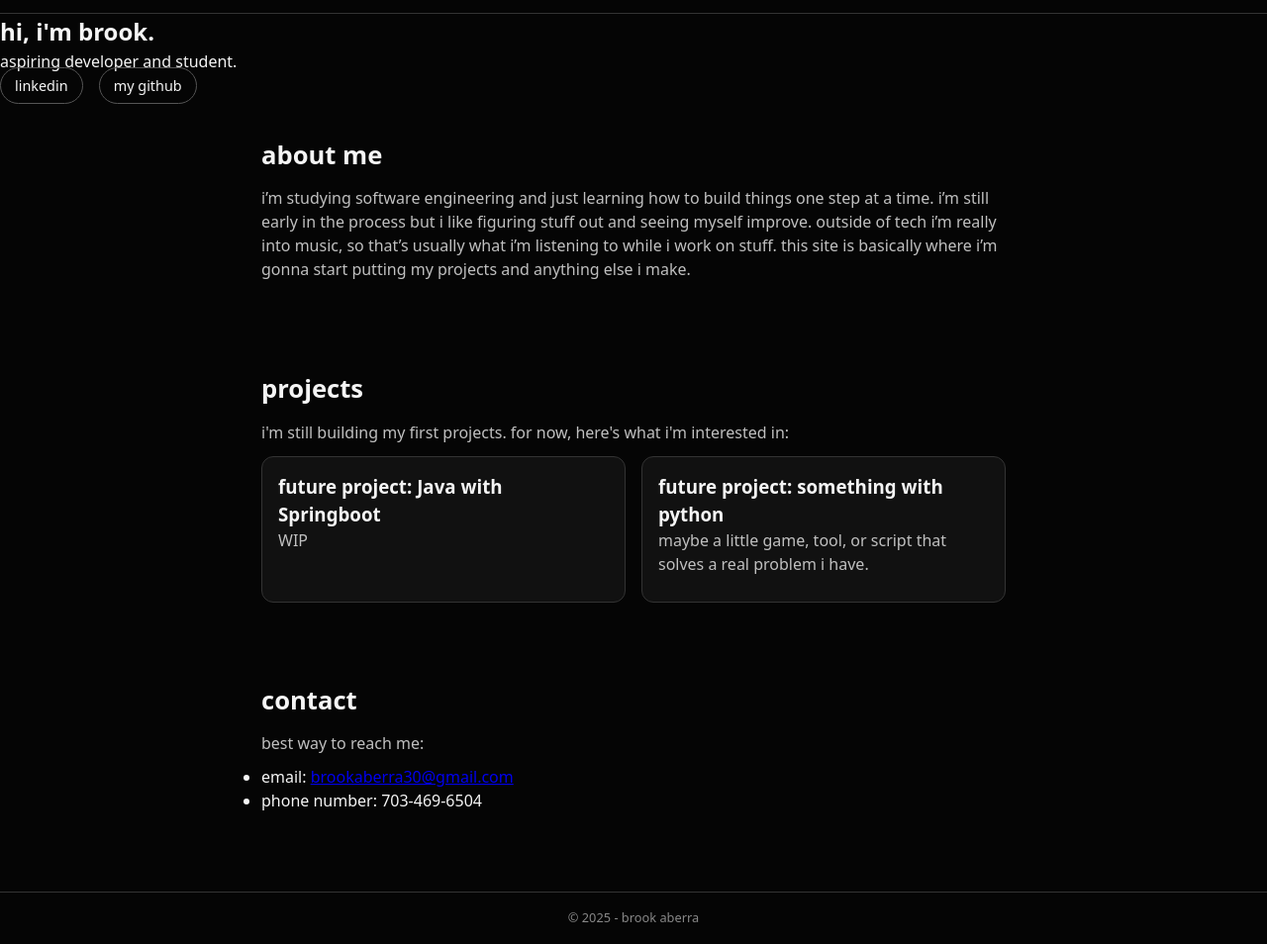
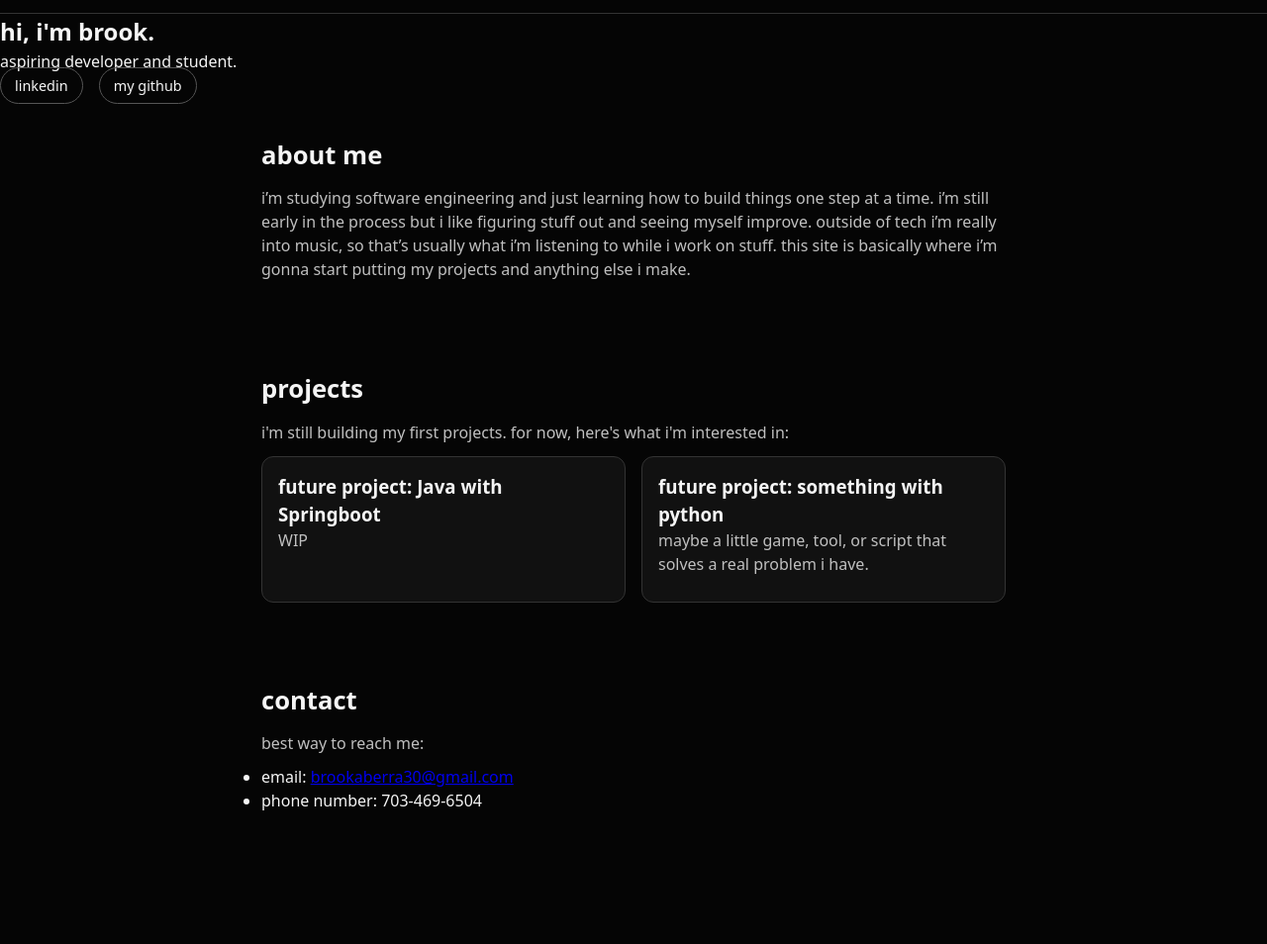
Before and after one commit to brkabra/brkabra.github.io, a plain HTML site: page index.html in a window 1280 px wide. Shown: the part 43-997 px from the top of the page at 99% size. After the commit the page ends 904 px from the top, so only its background shows below. Drawn offline with Linux system fonts and the light colour scheme.

Commit message:
removed footer

```diff
--- a/index.html
+++ b/index.html
@@ -74,9 +74,6 @@
     </section>
   </main>
 
-  <footer class="site-footer">
-    <p>&copy; 2025 - brook aberra</p>
-  </footer>
 
   <!-- javascript file -->
   <script src="script.js"></script>
```
